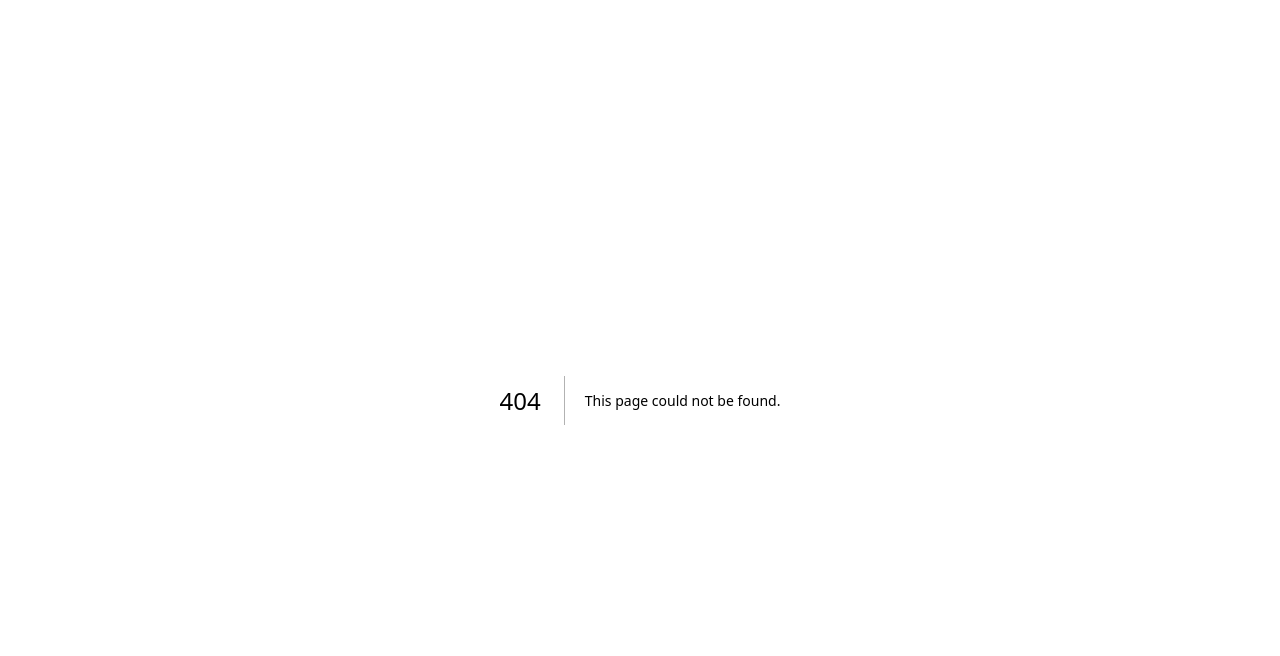
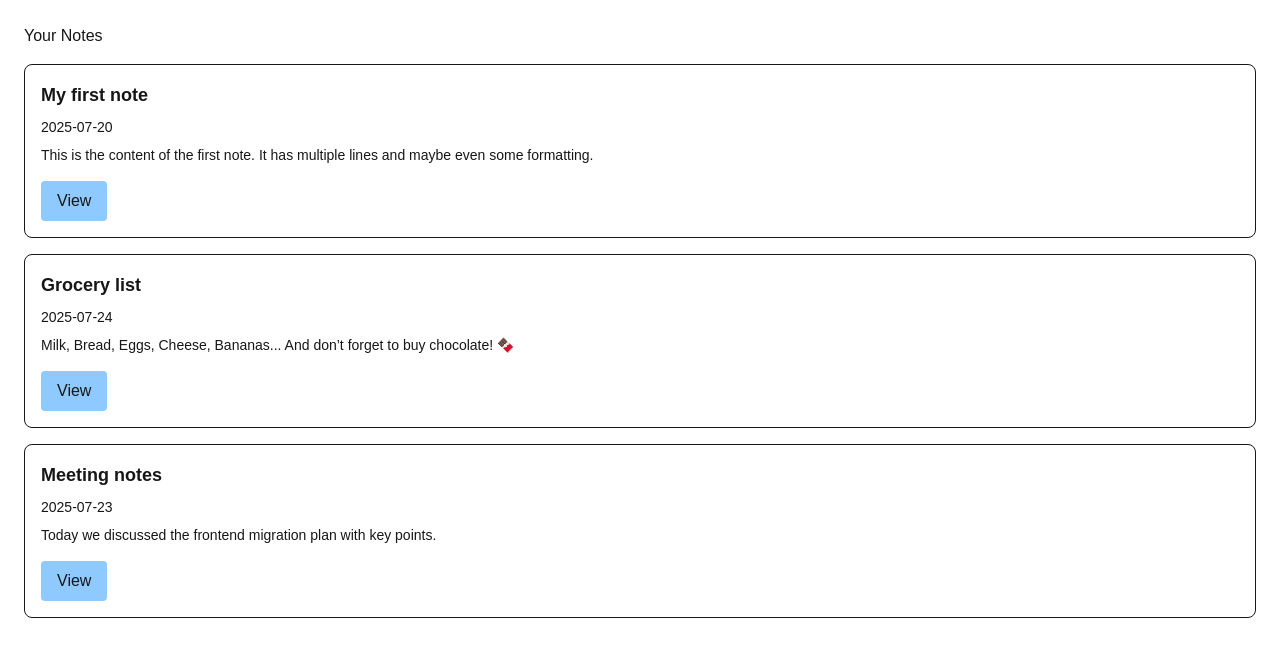
Before and after one commit to lidiia-tsymborovych/Next-Notes-App, a Next.js app: page /notes in a window 1280 px wide. Before the commit this address had no page. Shown: the top 656 px of the page. Built offline with nearby package versions, Linux system fonts and the light colour scheme.

Commit message:
feat: add basic routing for notes (/notes and [id])

```diff
--- a/app/layout.tsx
+++ b/app/layout.tsx
@@ -1,16 +1,5 @@
 import type { Metadata } from "next";
-import { Geist, Geist_Mono } from "next/font/google";
 import "./globals.css";
-
-const geistSans = Geist({
-  variable: "--font-geist-sans",
-  subsets: ["latin"],
-});
-
-const geistMono = Geist_Mono({
-  variable: "--font-geist-mono",
-  subsets: ["latin"],
-});
 
 export const metadata: Metadata = {
   title: 'Next Notes App',
@@ -24,16 +13,8 @@ export default function RootLayout({
 }>) {
   return (
     <html lang='en'>
-      <body
-        className={`${geistSans.variable} ${geistMono.variable} antialiased`}
-      >
-        <header>
-        </header>
-
-        <main>{children}</main>
-
-        <footer>
-        </footer>
+      <body>
+        {children}
       </body>
     </html>
   );
--- /dev/null
+++ b/app/notes/NoteList.tsx
@@ -0,0 +1,30 @@
+'use client';
+
+import { mockNotes } from '@/lib/mockNotes';
+import Link from 'next/link';
+
+export default function NoteList() {
+  return (
+    <div className='grid gap-4'>
+      {mockNotes.map(note => (
+        <div
+          key={note.id}
+          className='border rounded-lg p-4 flex flex-col gap-2'
+        >
+          <h2 className='text-lg font-semibold'>{note.title}</h2>
+          <p className='text-sm text-muted-foreground'>{note.date}</p>
+          <p className='text-sm line-clamp-3'>{note.preview}</p>
+
+          <div className='mt-2'>
+            <Link
+              href={`/notes/${note.id}`}
+              className='inline-block bg-[#8ecaff] py-2 px-4 rounded hover:bg-[#8ecaff]/80 transition'
+            >
+              View
+            </Link>
+          </div>
+        </div>
+      ))}
+    </div>
+  );
+}
--- /dev/null
+++ b/app/notes/[id]/page.tsx
@@ -0,0 +1,27 @@
+'use client';
+import React from 'react';
+import { mockNotes } from '@/lib/mockNotes';
+
+type Props = {
+  params: Promise<{ id: string }>;
+};
+
+export default function NotePage({ params }: Props) {
+  const actualParams = React.use(params);
+  const note = mockNotes.find(n => n.id === actualParams.id);
+
+  if (!note) {
+    return <p className='text-red-500'>Note not found 😢</p>;
+  }
+
+  return (
+    <main className='p-6'>
+      <article className=''>
+        <h1>{note.title}</h1>
+        <p className=''>{note.date}</p>
+        <hr />
+        <p>{note.content}</p>
+      </article>
+    </main>
+  );
+}
--- /dev/null
+++ b/app/notes/page.tsx
@@ -0,0 +1,10 @@
+import NoteList from "./NoteList";
+
+export default function NotesPage() {
+    return (
+      <main className='p-6'>
+        <h1 className='mb-4'>Your Notes</h1>
+        <NoteList />
+      </main>
+    );
+}
--- a/app/page.tsx
+++ b/app/page.tsx
@@ -1,4 +1,18 @@
 'use client'
+
+import Link from "next/link";
+
 export default function Home() {
-  return <div>Hello, Next 15!</div>;
+  return (
+    <main className='p-6 text-center'>
+      <h1 className='text-3xl font-bold mb-4'>Welcome to Notes App</h1>
+      <p className='mb-6'>Your thoughts. Organized.</p>
+      <Link
+        href='/notes'
+        className='inline-block bg-[#8ecaff] py-2 px-4 rounded hover:bg-[#8ecaff]/80 transition'
+      >
+        Go to Notes
+      </Link>
+    </main>
+  );
 }
--- /dev/null
+++ b/lib/mockNotes.ts
@@ -0,0 +1,46 @@
+export type Note = {
+  id: string;
+  title: string;
+  date: string;
+  preview: string;
+  content: string;
+};
+
+export const mockNotes: Note[] = [
+  {
+    id: '1',
+    title: 'My first note',
+    date: '2025-07-20',
+    preview:
+      'This is the content of the first note. It has multiple lines and maybe even some formatting.',
+    content: `This is the content of the first note.
+It has multiple lines and maybe even some formatting.
+Imagine this being a Markdown or longform note.`,
+  },
+  {
+    id: '2',
+    title: 'Grocery list',
+    date: '2025-07-24',
+    preview:
+      'Milk, Bread, Eggs, Cheese, Bananas... And don’t forget to buy chocolate! 🍫',
+    content: `- Milk
+- Bread
+- Eggs
+- Cheese
+- Bananas
+
+And don’t forget to buy chocolate! 🍫`,
+  },
+  {
+    id: '3',
+    title: 'Meeting notes',
+    date: '2025-07-23',
+    preview: 'Today we discussed the frontend migration plan with key points.',
+    content: `Today we discussed the frontend migration plan.
+
+Key points:
+- Move to Next.js 15
+- Migrate styles to Tailwind
+- Refactor state logic with Zustand`,
+  },
+];
```
